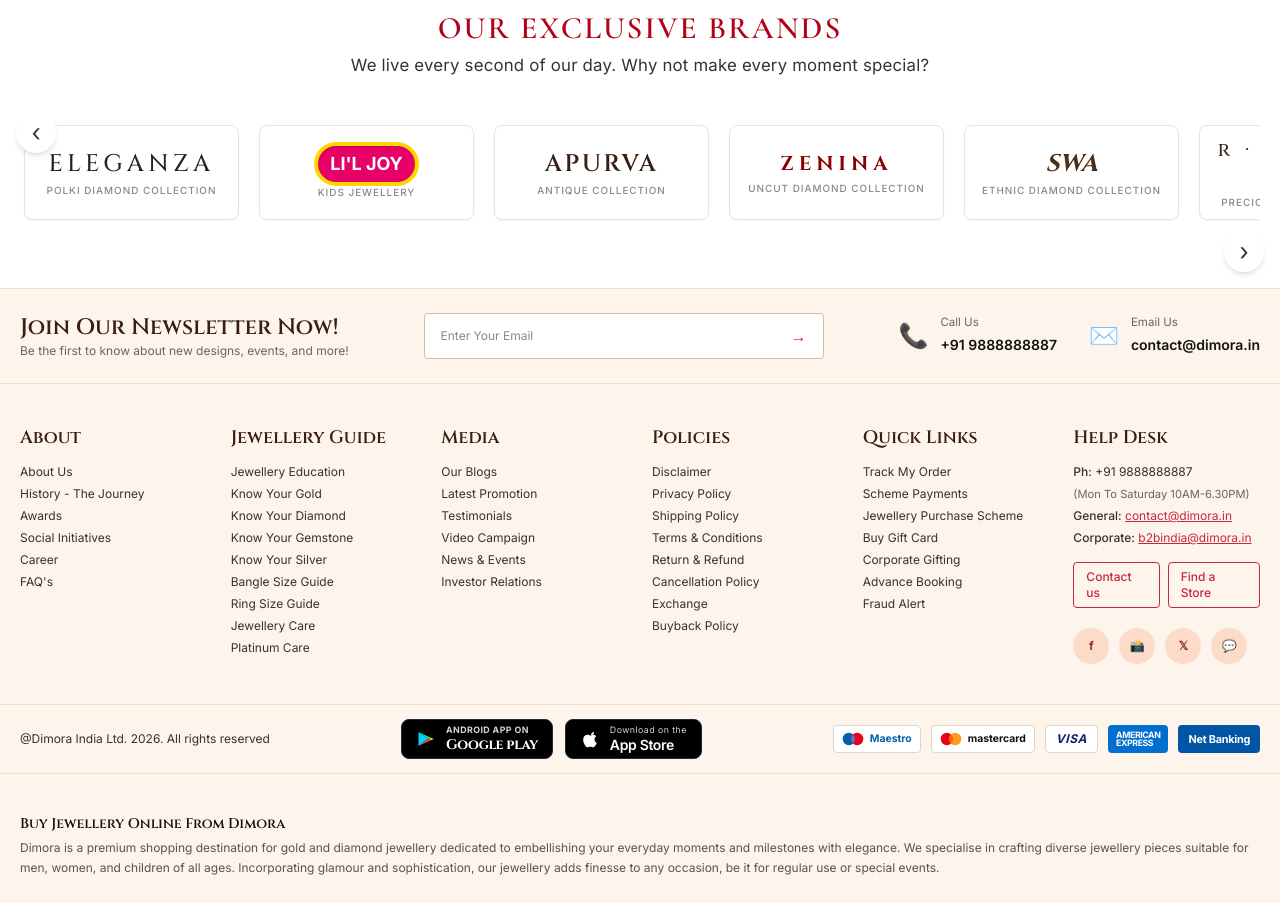
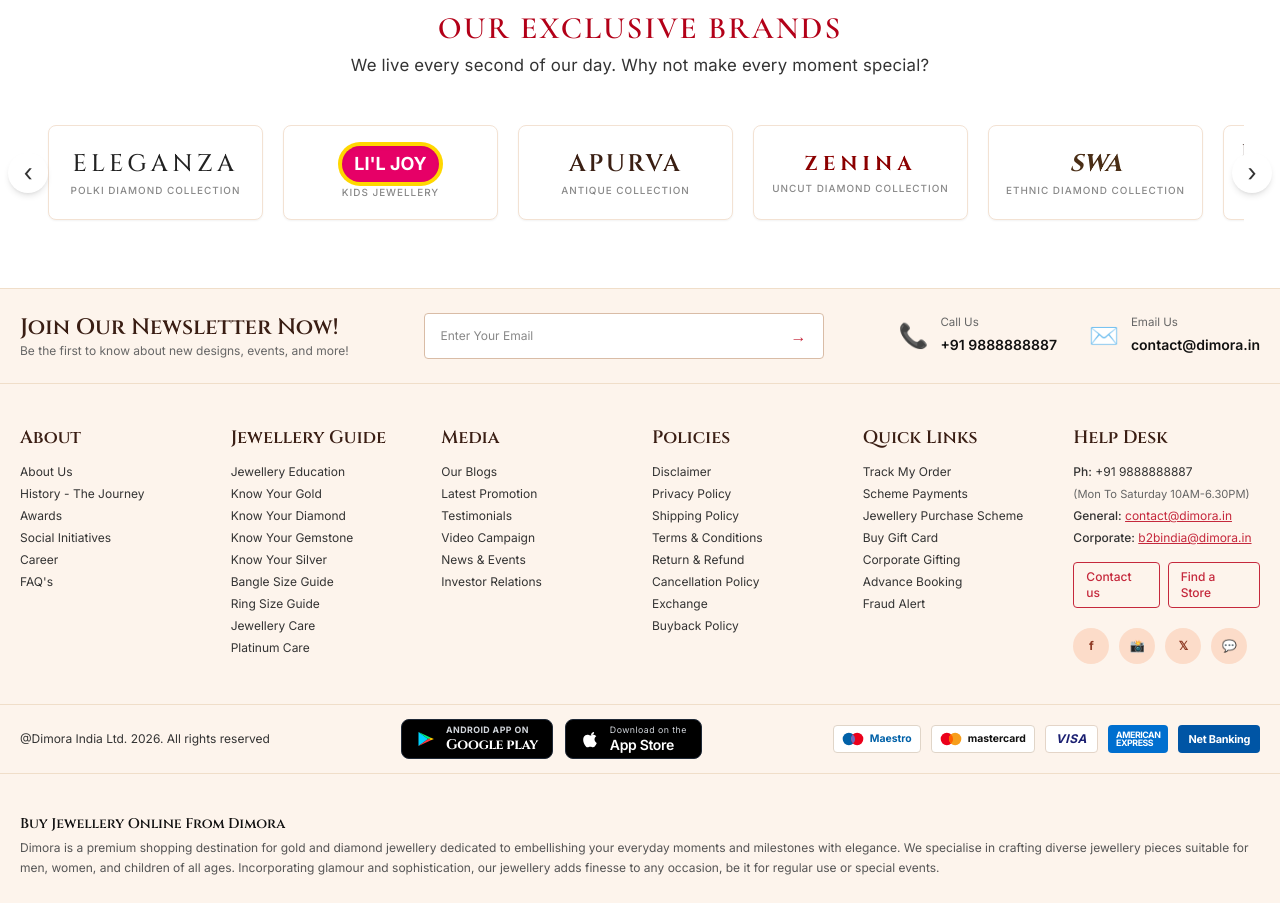
Before and after one commit to Goutam147/dimora, a React (Vite) app: page / in a window 1280 px wide. Shown: the part 8377-9280 px from the top of the page. Built offline with nearby package versions, Linux system fonts and the light colour scheme; a web font is replaced by a local one.

Commit message:
Fix vertical centering and positioning of navigation arrow buttons on ExclusiveBrandsSection desktop carousel

```diff
--- a/src/components/ExclusiveBrandsSection.jsx
+++ b/src/components/ExclusiveBrandsSection.jsx
@@ -121,12 +121,12 @@ export default function ExclusiveBrandsSection() {
           </div>
         </div>
 
-        {/* ORIGINAL UNCHANGED DESKTOP LAYOUT (Visible only on Web/Desktop >= 768px) */}
-        <div className="hidden md:block relative items-center mt-6">
-          {/* Left Arrow Button (Desktop Only) */}
+        {/* PERFECTLY ALIGNED DESKTOP CAROUSEL (Visible only on Web/Desktop >= 768px) */}
+        <div className="hidden md:block relative mt-6 px-4">
+          {/* Left Arrow Button (Desktop Only - Vertically Centered) */}
           <button
             onClick={scrollLeftBtn}
-            className="absolute -left-1 z-20 w-10 h-10 rounded-full bg-white border border-[#E0D0C0] text-[#333333] flex items-center justify-center text-2xl shadow-md hover:bg-[#B30018] hover:text-white hover:border-[#B30018] transition-all"
+            className="absolute -left-3 top-1/2 -translate-y-1/2 z-20 w-10 h-10 rounded-full bg-white border border-[#E0D0C0] text-[#333333] flex items-center justify-center text-2xl shadow-md hover:bg-[#B30018] hover:text-white hover:border-[#B30018] transition-all cursor-pointer"
             aria-label="Previous Brands"
           >
             ‹
@@ -135,7 +135,7 @@ export default function ExclusiveBrandsSection() {
           {/* Scrolling Ticker Track (Desktop Only) */}
           <div
             ref={desktopScrollRef}
-            className="flex items-center gap-5 overflow-x-auto py-3 px-1 w-full no-scrollbar select-none"
+            className="flex items-center gap-5 overflow-x-auto py-3 px-3 w-full no-scrollbar select-none scroll-smooth"
             style={{ scrollbarWidth: 'none', msOverflowStyle: 'none' }}
           >
             {[...desktopBrands, ...desktopBrands, ...desktopBrands].map((brand, idx) => (
@@ -156,10 +156,10 @@ export default function ExclusiveBrandsSection() {
             ))}
           </div>
 
-          {/* Right Arrow Button (Desktop Only) */}
+          {/* Right Arrow Button (Desktop Only - Vertically Centered) */}
           <button
             onClick={scrollRightBtn}
-            className="absolute -right-1 z-20 w-10 h-10 rounded-full bg-white border border-[#E0D0C0] text-[#333333] flex items-center justify-center text-2xl shadow-md hover:bg-[#B30018] hover:text-white hover:border-[#B30018] transition-all"
+            className="absolute -right-3 top-1/2 -translate-y-1/2 z-20 w-10 h-10 rounded-full bg-white border border-[#E0D0C0] text-[#333333] flex items-center justify-center text-2xl shadow-md hover:bg-[#B30018] hover:text-white hover:border-[#B30018] transition-all cursor-pointer"
             aria-label="Next Brands"
           >
             ›
```
